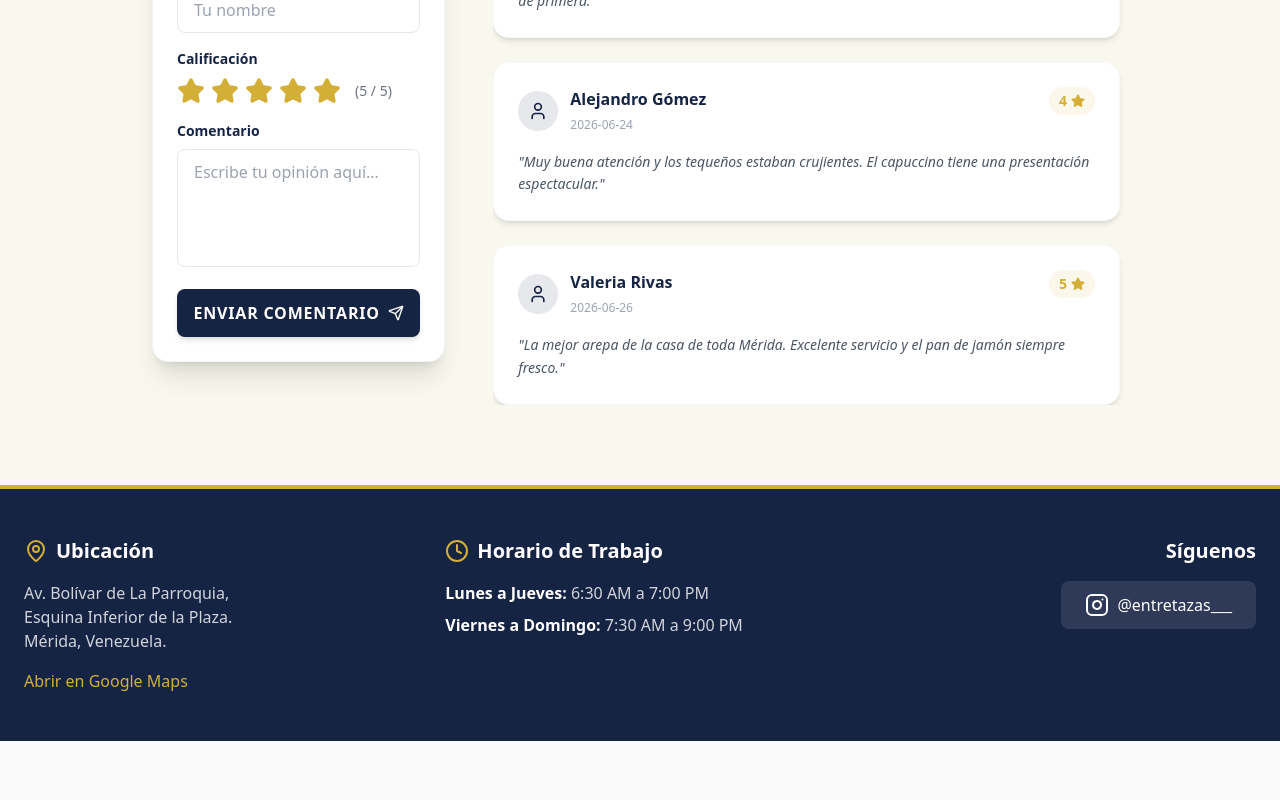
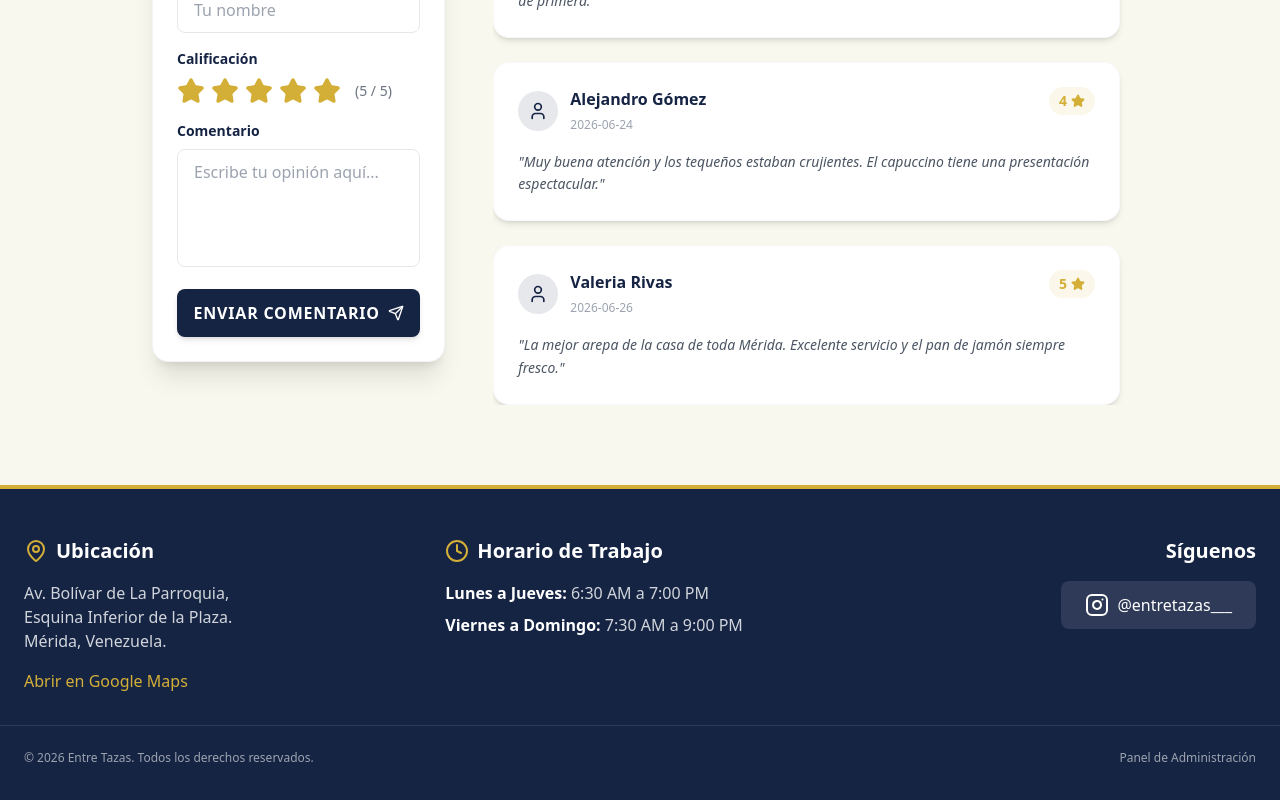
Before and after one commit to sofi-to26/entre-tazas, a React (Vite) app: page / in a window 1280 px wide. Shown: the part 3780-4580 px from the top of the page. Before the commit the page ends 4521 px from the top, so only its background shows below. Built offline with nearby package versions, Linux system fonts and the light colour scheme; the HTML template or start-up script is replaced by a standard one.

Commit message:
feat: Add Panel de Administracion link to footer bottom for easy access

```diff
--- a/src/components/Footer.jsx
+++ b/src/components/Footer.jsx
@@ -24,6 +24,11 @@ const Footer = () => {
           </a>
         </div>
       </div>
+
+      <div className="container mx-auto px-6 border-t border-white/10 mt-8 pt-6 flex flex-col md:flex-row justify-between items-center text-xs text-gray-400">
+        <p>&copy; {new Date().getFullYear()} Entre Tazas. Todos los derechos reservados.</p>
+        <a href="#/admin" className="hover:text-dorado transition-colors mt-2 md:mt-0">Panel de Administración</a>
+      </div>
     </footer>
   );
 };
```
